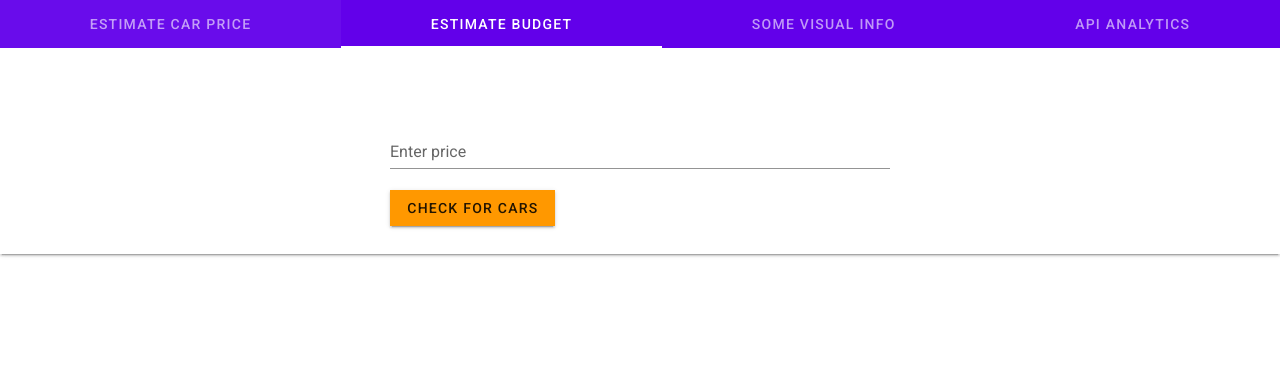
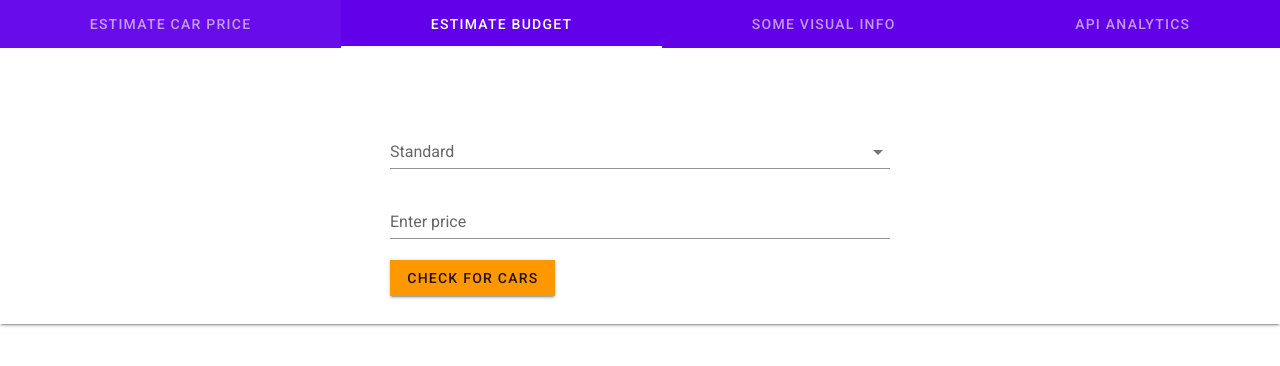
Before and after one commit to philiptn001/COMP9321_Procrastinators, a Vue app in the folder client/: page /landing in a window 1280 px wide. Both pictures are taken after a click on the tab "ESTIMATE BUDGET". Shown: the top 366 px of the page. Built offline with nearby package versions, Linux system fonts and the light colour scheme.

Commit message:
estimate car API connected with front end, slight changes with preprocessing

```diff
--- a/client/src/components/LandingPage.vue
+++ b/client/src/components/LandingPage.vue
@@ -9,39 +9,32 @@
     >
       <v-tabs-slider></v-tabs-slider>
 
-      <v-tab
-        v-for="i in tabs"
-        :key="i"
-      >
-        {{tab_vals[i - 1]}}
-      </v-tab>
+      <v-tab v-for="i in tabs" :key="i">{{tab_vals[i - 1]}}</v-tab>
 
-      <v-tab-item
-        v-for="i in tabs"
-        :key="i"
-      >
-        <v-card
-          flat
-          tile
-        >
+      <v-tab-item v-for="i in tabs" :key="i">
+        <v-card flat tile>
           <v-card-text>
-            <h1 v-if="i==1"> {{i}}</h1>
+            <h1 v-if="i==1">{{i}}</h1>
 
             <v-container v-if="i==2">
               <v-card flat class="mx-auto ma-auto mt-12" width="500px">
+                <v-select :items="brands" v-model="selectedBrand" label="Standard"></v-select>
 
-                          <v-text-field
-                        v-model="pricerange"
-                        label="Enter price "
-                        ></v-text-field>
+                <v-text-field v-model="priceRange" label="Enter price "></v-text-field>
 
+                <v-btn color="orange" tile @click="carListSearch()">Check for cars</v-btn>
+              </v-card>
 
-                        <v-btn color="orange" tile @click="carlistsearch()"> Check for cars </v-btn>
-                </v-card>
+              <v-card>
+                  <v-card-subtitle v-for="(obj,i) in estimateCarResult" :key="i">
+                    {{obj[1]}} {{obj[0]}}, {{obj[2]}} model
+                  </v-card-subtitle>
+
+              </v-card>
             </v-container>
 
-            <h1 v-if="i==3"> {{i}}</h1>
-            <h1 v-if="i==4"> {{i}}</h1>
+            <h1 v-if="i==3">{{i}}</h1>
+            <h1 v-if="i==4">{{i}}</h1>
           </v-card-text>
         </v-card>
       </v-tab-item>
@@ -51,28 +44,71 @@
 
 
 <script>
+import axios from 'axios';
 export default {
   data() {
     return {
-        price: 0,
-        tab: null,
-        tabs: 4,
-        tab_vals : ['Estimate car price', 'Estimate Budget', 'Some visual info', 'API analytics' ]
-    }
+      estimateCarResult: '',
+      priceRange: '',
+      selectedBrand : '',
+      price: 0,
+      tab: null,
+      tabs: 4,
+      tab_vals: [
+        "Estimate car price",
+        "Estimate Budget",
+        "Some visual info",
+        "API analytics"
+      ],
+      brands: [
+        "Audi",
+        "Jeep",
+        "Volkswagen",
+        "Skoda",
+        "BMW",
+        "Peugeot",
+        "Mazda",
+        "Nissan",
+        "Renault",
+        "Ford",
+        "Mercedes-Benz",
+        "Seat",
+        "Citroen",
+        "Honda",
+        "Fiat",
+        "Mini",
+        "Smart",
+        "Hyundai",
+        "Subaru",
+        "Volvo",
+        "Mitsubishi",
+        "Kia",
+        "Toyota",
+        "Chevrolet",
+        "Suzuki",
+        "Daihatsu",
+        "Chrysler",
+        "Jaguar",
+        "Rover",
+        "Porsche",
+        "Saab",
+        "LANDROVER"
+      ]
+    };
   },
   created() {
-    console.log("checking");
-
+    //console.log("checking");
   },
   methods: {
-    carlistsearch() {
-
+    carListSearch() {
+      console.log(this.priceRange, this.selectedBrand)
+      axios.get(`http://localhost:9000/estimateCar/${this.priceRange}/${this.selectedBrand}`).then(response => {
+        console.log("resp is", response)
+        this.estimateCarResult = response.data.data;
+      });
     }
   }
-
-
 };
 </script>
 <style scoped>
-
 </style>
```
Also changed, not shown: 2 other files (tests, documents, lock files or other folders).
